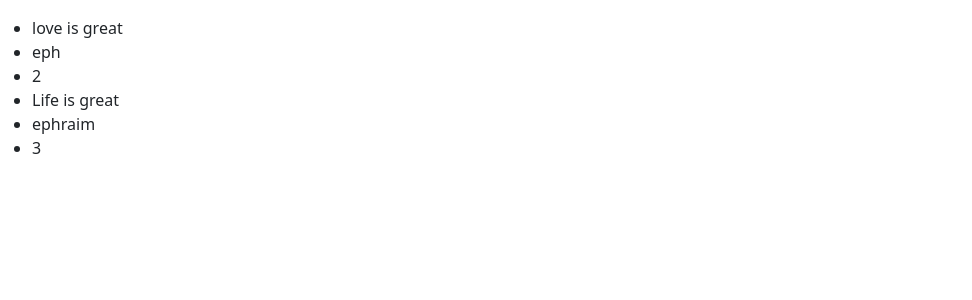
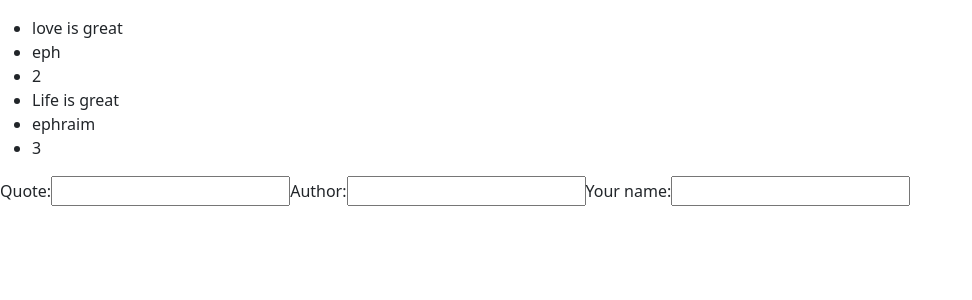
Before and after one commit to Ephraim19/Quoteapp, an Angular app: page / in a window 1280 px wide. Shown: the top 300 px of the page, without its empty margins (0-972 px from the left). Built offline with nearby package versions, Linux system fonts and the light colour scheme.

Commit message:
Added code to create a new goal once a user inputs data

```diff
--- a/src/app/app.module.ts
+++ b/src/app/app.module.ts
@@ -1,5 +1,6 @@
 import { NgModule } from '@angular/core';
 import { BrowserModule } from '@angular/platform-browser';
+import { FormsModule } from '@angular/forms';
 
 import { AppRoutingModule } from './app-routing.module';
 import { AppComponent } from './app.component';
@@ -18,7 +19,8 @@ import { QuoteFormComponent } from './quote-form/quote-form.component';
   ],
   imports: [
     BrowserModule,
-    AppRoutingModule
+    AppRoutingModule,
+    FormsModule
   ],
   providers: [],
   bootstrap: [AppComponent]
--- a/src/app/quote-form/quote-form.component.html
+++ b/src/app/quote-form/quote-form.component.html
@@ -1 +1,10 @@
-<p>quote-form works!</p>
+<form>
+  <label for="quote">Quote:</label>
+  <input type="text" id="quote" />
+
+  <label for="author">Author:</label>
+  <input type="text" id="author" />
+
+  <label for="name">Your name:</label>
+  <input type="text" id="name" />
+</form>
--- a/src/app/quote-form/quote-form.component.ts
+++ b/src/app/quote-form/quote-form.component.ts
@@ -1,5 +1,5 @@
 import { Component, OnInit } from '@angular/core';
-
+import { Quotes } from '../quotes';
 @Component({
   selector: 'app-quote-form',
   templateUrl: './quote-form.component.html',
@@ -7,6 +7,7 @@ import { Component, OnInit } from '@angular/core';
 })
 export class QuoteFormComponent implements OnInit {
 
+  newQuote = new Quotes(0,"","",0)
   constructor() { }
 
   ngOnInit(): void {
--- a/src/app/quotes/quotes.component.html
+++ b/src/app/quotes/quotes.component.html
@@ -16,6 +16,6 @@
           <app-quote-details [quote]='quote'></app-quote-details>
         </li>
       </ul>
-
+    <app-quote-form></app-quote-form>
   </body>
 </html>
```
